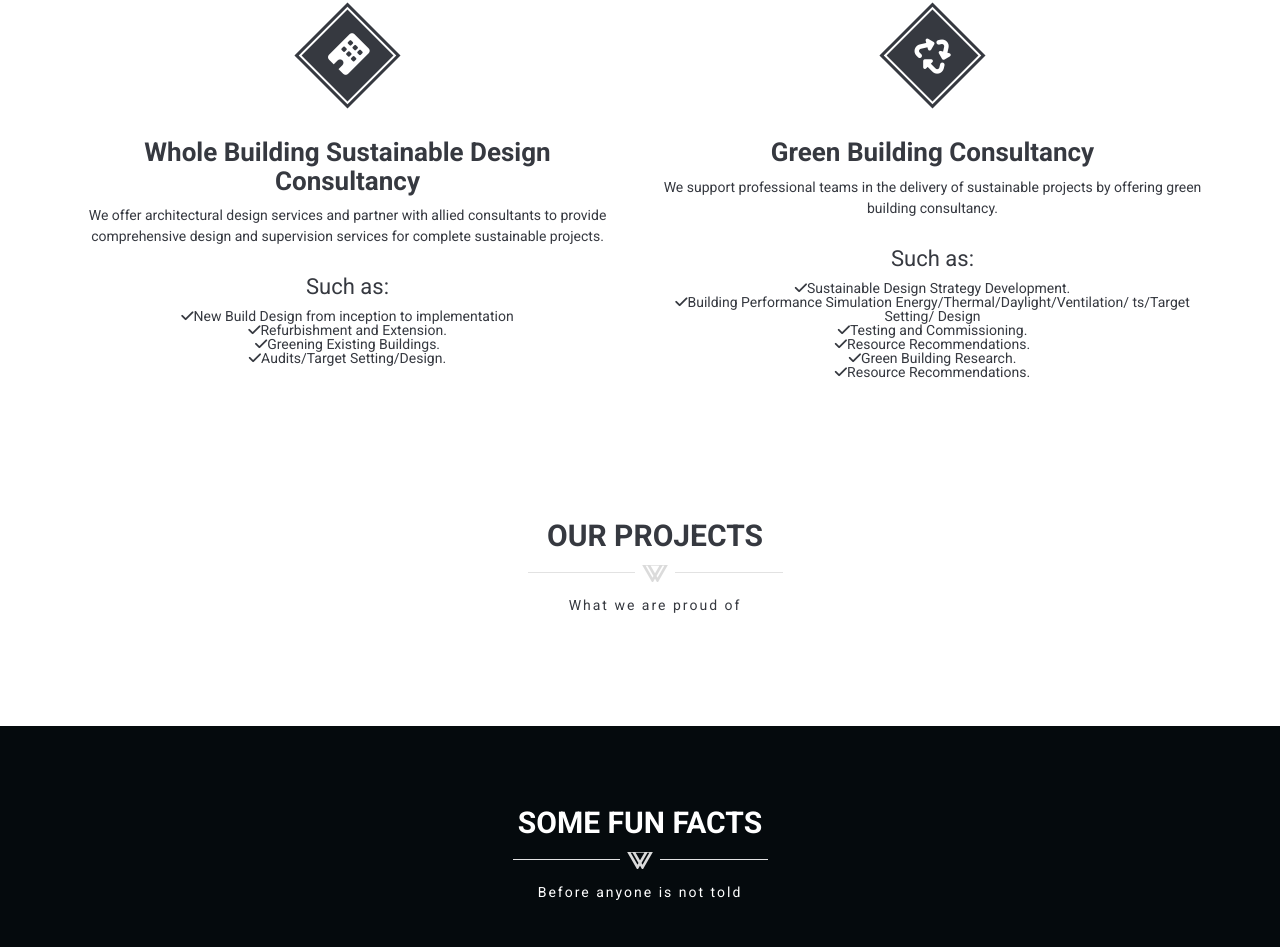
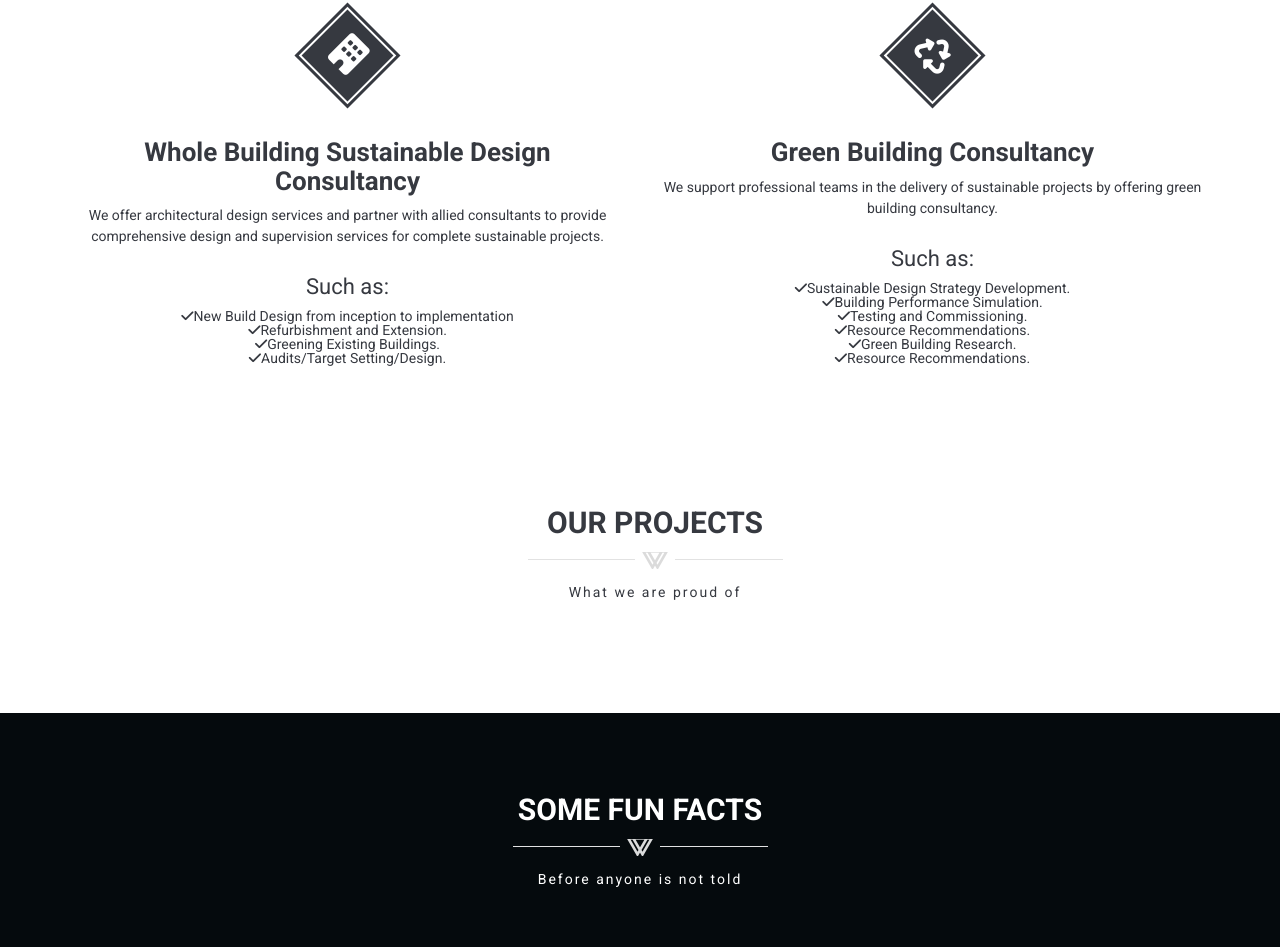
Before and after one commit to peter-abel/esther, a plain HTML site: page index.html in a window 1280 px wide. Shown: the part 1551-2498 px from the top of the page. Drawn offline with Linux system fonts and the light colour scheme.

Commit message:
about us changed
Signed-off-by: Abel Peter <peterabel791@gmail.com>

```diff
--- a/index.html
+++ b/index.html
@@ -237,7 +237,7 @@
                                         <h4>Such as:</h4>
                                         <ul class="table-list">
                                             <li> <i class="fa-solid fa-check"> </i>Sustainable Design Strategy Development.</li>
-                                            <li> <i class="fa-solid fa-check"> </i>Building Performance Simulation  Energy/Thermal/Daylight/Ventilation/ ts/Target Setting/ Design  </li>
+                                            <li> <i class="fa-solid fa-check"> </i>Building Performance Simulation.</li>
                                             <li> <i class="fa-solid fa-check"> </i>Testing and Commissioning.</li>
                                             <li> <i class="fa-solid fa-check"> </i>Resource Recommendations.</li>
                                             <li> <i class="fa-solid fa-check"> </i>Green Building Research.</li>
```
